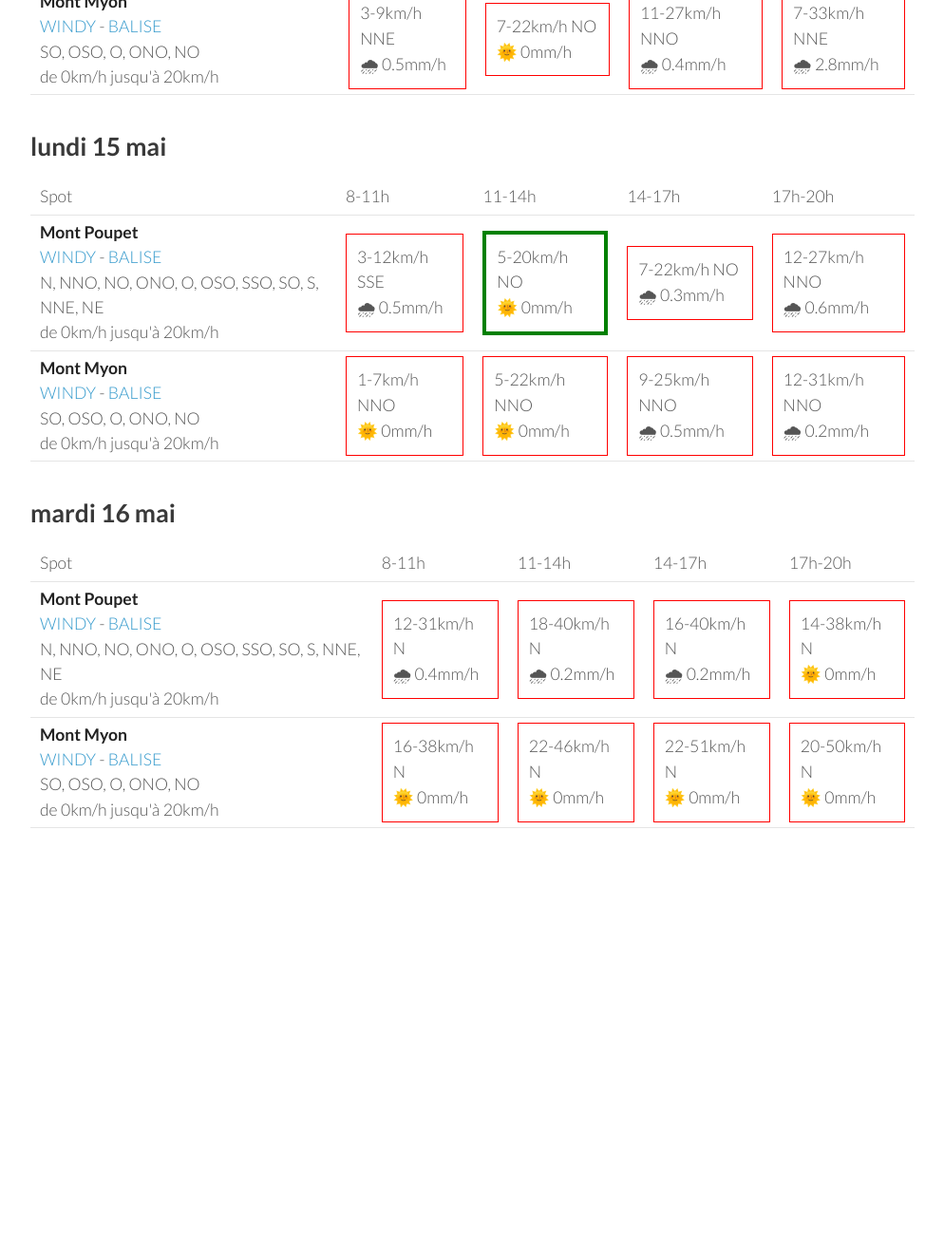
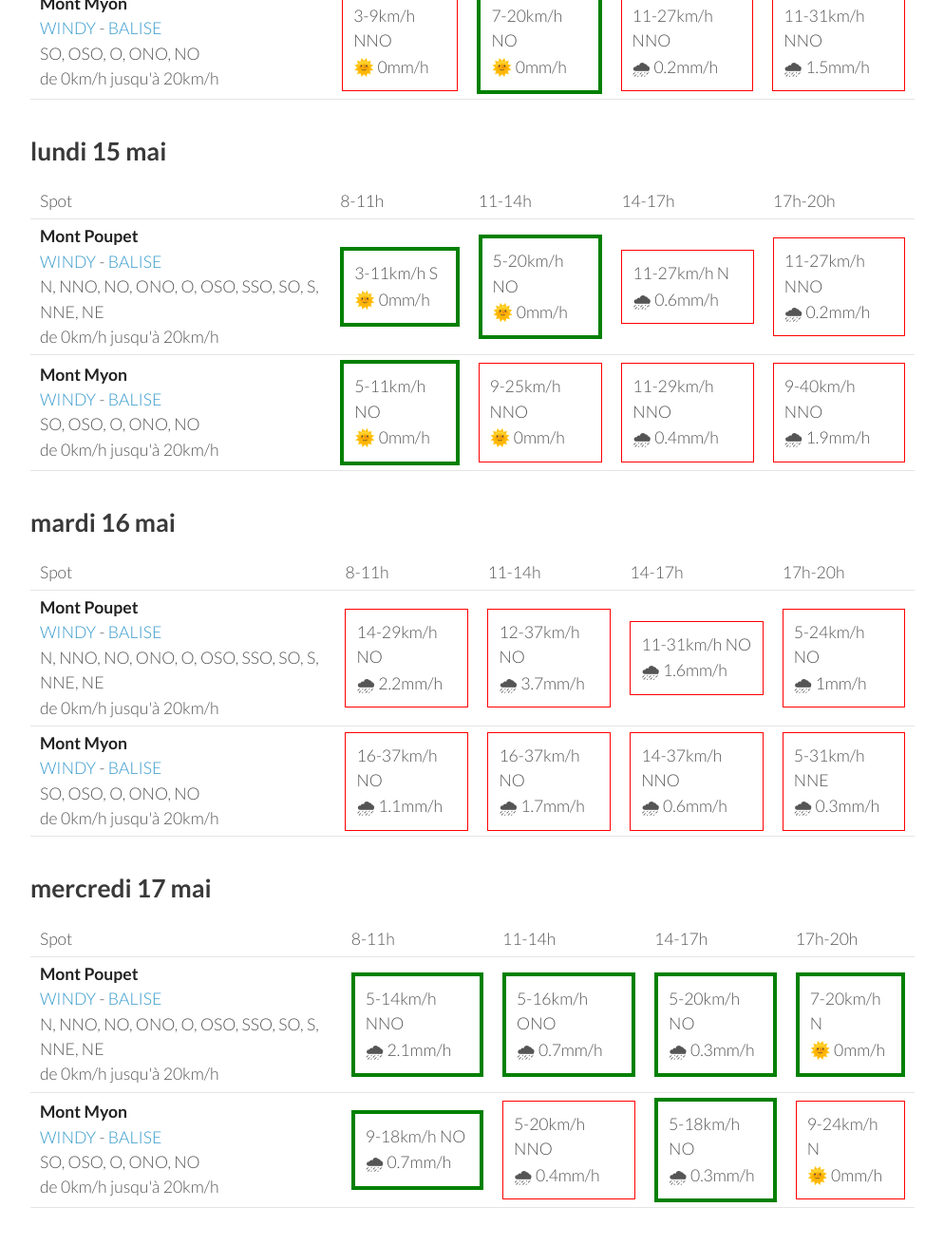
Before and after one commit to parapente-dans-le-nord/parapente-dans-le-nord.github.io, a Jekyll site: the page built from jura.markdown, in a window 1280 px wide and 1400 px high, scrolled down 1298 px. Shown: the top 1311 px of the window at 95% size, without its empty margins (26-1020 px from the left). Built offline with Jekyll 4.4.1, drawn with Linux system fonts in a browser that asks for light colours; before the commit the page ends 2298 px from its top, so only the background shows below that; some of the changed text lies outside the part shown.

Commit message:
update index.markdown

```diff
--- a/jura.markdown
+++ b/jura.markdown
@@ -96,20 +96,20 @@ page mise à jour le vendredi 12 mai 06:20
 <tr>
         <td><strong>Mont Poupet</strong><br><a href="https://windy.com/46.970/5.876?46.541,5.876,8">WINDY</a> - <span class=""><a href="http://www.balisemeteo.com/balise.php?idBalise=92">BALISE</a> </span><br> <span class="vent-favorable">N, NNO, NO, ONO, O, OSO, SSO, SO, S, NNE, NE</span><br><span class="force-vent">de 0km/h jusqu'à 20km/h</span> </td>
 
-            <td><div class="not-flyable"><p>1-11km/h SSE</p><p>🌞 0mm/h</p></div></td>
-            <td><div class="not-flyable"><p>7-24km/h NNO</p><p>🌞 0mm/h</p></div></td>
-            <td><div class="not-flyable"><p>9-25km/h N</p><p>🌧 2.8mm/h</p></div></td>
-            <td><div class="not-flyable"><p>9-29km/h N</p><p>🌧 2.1mm/h</p></div></td>
+            <td><div class="flyable"><p>1-9km/h S</p><p>🌞 0mm/h</p></div></td>
+            <td><div class="not-flyable"><p>7-22km/h NNO</p><p>🌞 0mm/h</p></div></td>
+            <td><div class="not-flyable"><p>9-25km/h NNO</p><p>🌧 2.5mm/h</p></div></td>
+            <td><div class="not-flyable"><p>7-25km/h N</p><p>🌧 2.3mm/h</p></div></td>
 
 
     </tr>
 <tr>
         <td><strong>Mont Myon</strong><br><a href="https://windy.com/46.331/5.397?45.898,5.394,8,m:eWoagj8">WINDY</a> - <span class=""><a href="http://www.balisemeteo.com/balise.php?idBalise=70">BALISE</a> </span><br> <span class="vent-favorable">SO, OSO, O, ONO, NO</span><br><span class="force-vent">de 0km/h jusqu'à 20km/h</span> </td>
 
-            <td><div class="not-flyable"><p>3-9km/h NNE</p><p>🌧 0.5mm/h</p></div></td>
-            <td><div class="not-flyable"><p>7-22km/h NO</p><p>🌞 0mm/h</p></div></td>
-            <td><div class="not-flyable"><p>11-27km/h NNO</p><p>🌧 0.4mm/h</p></div></td>
-            <td><div class="not-flyable"><p>7-33km/h NNE</p><p>🌧 2.8mm/h</p></div></td>
+            <td><div class="not-flyable"><p>3-9km/h NNO</p><p>🌞 0mm/h</p></div></td>
+            <td><div class="flyable"><p>7-20km/h NO</p><p>🌞 0mm/h</p></div></td>
+            <td><div class="not-flyable"><p>11-27km/h NNO</p><p>🌧 0.2mm/h</p></div></td>
+            <td><div class="not-flyable"><p>11-31km/h NNO</p><p>🌧 1.5mm/h</p></div></td>
 
 
     </tr>
@@ -132,20 +132,20 @@ page mise à jour le vendredi 12 mai 06:20
 <tr>
         <td><strong>Mont Poupet</strong><br><a href="https://windy.com/46.970/5.876?46.541,5.876,8">WINDY</a> - <span class=""><a href="http://www.balisemeteo.com/balise.php?idBalise=92">BALISE</a> </span><br> <span class="vent-favorable">N, NNO, NO, ONO, O, OSO, SSO, SO, S, NNE, NE</span><br><span class="force-vent">de 0km/h jusqu'à 20km/h</span> </td>
 
-            <td><div class="not-flyable"><p>3-12km/h SSE</p><p>🌧 0.5mm/h</p></div></td>
+            <td><div class="flyable"><p>3-11km/h S</p><p>🌞 0mm/h</p></div></td>
             <td><div class="flyable"><p>5-20km/h NO</p><p>🌞 0mm/h</p></div></td>
-            <td><div class="not-flyable"><p>7-22km/h NO</p><p>🌧 0.3mm/h</p></div></td>
-            <td><div class="not-flyable"><p>12-27km/h NNO</p><p>🌧 0.6mm/h</p></div></td>
+            <td><div class="not-flyable"><p>11-27km/h N</p><p>🌧 0.6mm/h</p></div></td>
+            <td><div class="not-flyable"><p>11-27km/h NNO</p><p>🌧 0.2mm/h</p></div></td>
 
 
     </tr>
 <tr>
         <td><strong>Mont Myon</strong><br><a href="https://windy.com/46.331/5.397?45.898,5.394,8,m:eWoagj8">WINDY</a> - <span class=""><a href="http://www.balisemeteo.com/balise.php?idBalise=70">BALISE</a> </span><br> <span class="vent-favorable">SO, OSO, O, ONO, NO</span><br><span class="force-vent">de 0km/h jusqu'à 20km/h</span> </td>
 
-            <td><div class="not-flyable"><p>1-7km/h NNO</p><p>🌞 0mm/h</p></div></td>
-            <td><div class="not-flyable"><p>5-22km/h NNO</p><p>🌞 0mm/h</p></div></td>
-            <td><div class="not-flyable"><p>9-25km/h NNO</p><p>🌧 0.5mm/h</p></div></td>
-            <td><div class="not-flyable"><p>12-31km/h NNO</p><p>🌧 0.2mm/h</p></div></td>
+            <td><div class="flyable"><p>5-11km/h NO</p><p>🌞 0mm/h</p></div></td>
+            <td><div class="not-flyable"><p>9-25km/h NNO</p><p>🌞 0mm/h</p></div></td>
+            <td><div class="not-flyable"><p>11-29km/h NNO</p><p>🌧 0.4mm/h</p></div></td>
+            <td><div class="not-flyable"><p>9-40km/h NNO</p><p>🌧 1.9mm/h</p></div></td>
 
 
     </tr>
@@ -168,20 +168,20 @@ page mise à jour le vendredi 12 mai 06:20
 <tr>
         <td><strong>Mont Poupet</strong><br><a href="https://windy.com/46.970/5.876?46.541,5.876,8">WINDY</a> - <span class=""><a href="http://www.balisemeteo.com/balise.php?idBalise=92">BALISE</a> </span><br> <span class="vent-favorable">N, NNO, NO, ONO, O, OSO, SSO, SO, S, NNE, NE</span><br><span class="force-vent">de 0km/h jusqu'à 20km/h</span> </td>
 
-            <td><div class="not-flyable"><p>12-31km/h N</p><p>🌧 0.4mm/h</p></div></td>
-            <td><div class="not-flyable"><p>18-40km/h N</p><p>🌧 0.2mm/h</p></div></td>
-            <td><div class="not-flyable"><p>16-40km/h N</p><p>🌧 0.2mm/h</p></div></td>
-            <td><div class="not-flyable"><p>14-38km/h N</p><p>🌞 0mm/h</p></div></td>
+            <td><div class="not-flyable"><p>14-29km/h NO</p><p>🌧 2.2mm/h</p></div></td>
+            <td><div class="not-flyable"><p>12-37km/h NO</p><p>🌧 3.7mm/h</p></div></td>
+            <td><div class="not-flyable"><p>11-31km/h NO</p><p>🌧 1.6mm/h</p></div></td>
+            <td><div class="not-flyable"><p>5-24km/h NO</p><p>🌧 1mm/h</p></div></td>
 
 
     </tr>
 <tr>
         <td><strong>Mont Myon</strong><br><a href="https://windy.com/46.331/5.397?45.898,5.394,8,m:eWoagj8">WINDY</a> - <span class=""><a href="http://www.balisemeteo.com/balise.php?idBalise=70">BALISE</a> </span><br> <span class="vent-favorable">SO, OSO, O, ONO, NO</span><br><span class="force-vent">de 0km/h jusqu'à 20km/h</span> </td>
 
-            <td><div class="not-flyable"><p>16-38km/h N</p><p>🌞 0mm/h</p></div></td>
-            <td><div class="not-flyable"><p>22-46km/h N</p><p>🌞 0mm/h</p></div></td>
-            <td><div class="not-flyable"><p>22-51km/h N</p><p>🌞 0mm/h</p></div></td>
-            <td><div class="not-flyable"><p>20-50km/h N</p><p>🌞 0mm/h</p></div></td>
+            <td><div class="not-flyable"><p>16-37km/h NO</p><p>🌧 1.1mm/h</p></div></td>
+            <td><div class="not-flyable"><p>16-37km/h NO</p><p>🌧 1.7mm/h</p></div></td>
+            <td><div class="not-flyable"><p>14-37km/h NNO</p><p>🌧 0.6mm/h</p></div></td>
+            <td><div class="not-flyable"><p>5-31km/h NNE</p><p>🌧 0.3mm/h</p></div></td>
 
 
     </tr>
@@ -189,3 +189,39 @@ page mise à jour le vendredi 12 mai 06:20
 </tbody>
 </table>
 {:/}
+## mercredi 17 mai
+
+{::nomarkdown}
+<table>
+  <tbody>
+    <tr>
+      <td>Spot</td>
+      <td>8-11h</td>
+      <td>11-14h</td>
+      <td>14-17h</td>
+      <td>17h-20h</td>
+    </tr>
+<tr>
+        <td><strong>Mont Poupet</strong><br><a href="https://windy.com/46.970/5.876?46.541,5.876,8">WINDY</a> - <span class=""><a href="http://www.balisemeteo.com/balise.php?idBalise=92">BALISE</a> </span><br> <span class="vent-favorable">N, NNO, NO, ONO, O, OSO, SSO, SO, S, NNE, NE</span><br><span class="force-vent">de 0km/h jusqu'à 20km/h</span> </td>
+
+            <td><div class="flyable"><p>5-14km/h NNO</p><p>🌧 2.1mm/h</p></div></td>
+            <td><div class="flyable"><p>5-16km/h ONO</p><p>🌧 0.7mm/h</p></div></td>
+            <td><div class="flyable"><p>5-20km/h NO</p><p>🌧 0.3mm/h</p></div></td>
+            <td><div class="flyable"><p>7-20km/h N</p><p>🌞 0mm/h</p></div></td>
+
+
+    </tr>
+<tr>
+        <td><strong>Mont Myon</strong><br><a href="https://windy.com/46.331/5.397?45.898,5.394,8,m:eWoagj8">WINDY</a> - <span class=""><a href="http://www.balisemeteo.com/balise.php?idBalise=70">BALISE</a> </span><br> <span class="vent-favorable">SO, OSO, O, ONO, NO</span><br><span class="force-vent">de 0km/h jusqu'à 20km/h</span> </td>
+
+            <td><div class="flyable"><p>9-18km/h NO</p><p>🌧 0.7mm/h</p></div></td>
+            <td><div class="not-flyable"><p>5-20km/h NNO</p><p>🌧 0.4mm/h</p></div></td>
+            <td><div class="flyable"><p>5-18km/h NO</p><p>🌧 0.3mm/h</p></div></td>
+            <td><div class="not-flyable"><p>9-24km/h N</p><p>🌞 0mm/h</p></div></td>
+
+
+    </tr>
+
+</tbody>
+</table>
+{:/}
```
Also changed, not shown: other parts of jura.markdown (+1 -1 lines).
